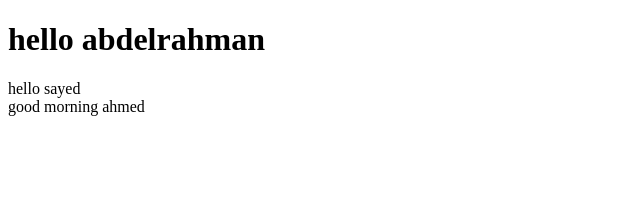
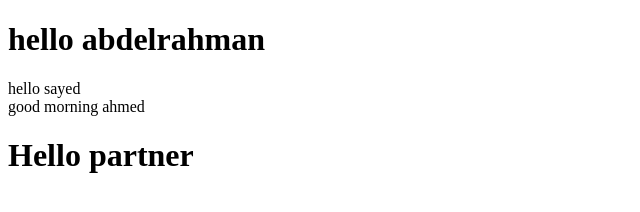
Before and after one commit to mahmoudelmekwed/html-css-challange, a plain HTML site: page index.html in a window 1280 px wide. Shown: the whole page, without its empty margins (0-640 px from the left). Drawn offline with Linux system fonts and the light colour scheme.

Commit message:
Update index.html

```diff
--- a/index.html
+++ b/index.html
@@ -13,5 +13,6 @@
     </div>
     <div>hello sayed</div>
     <div>good morning ahmed</div>
+    <h1>Hello partner</h1>
 </body>
 </html>
```
